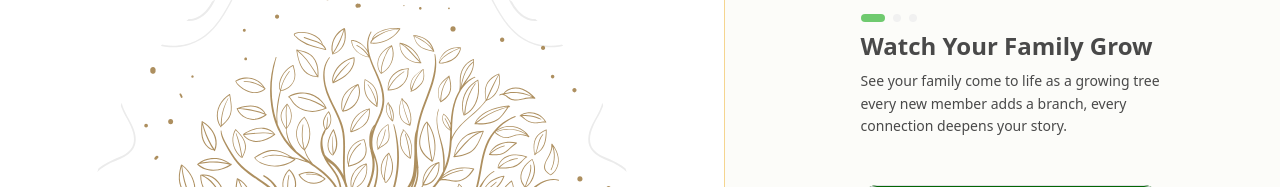
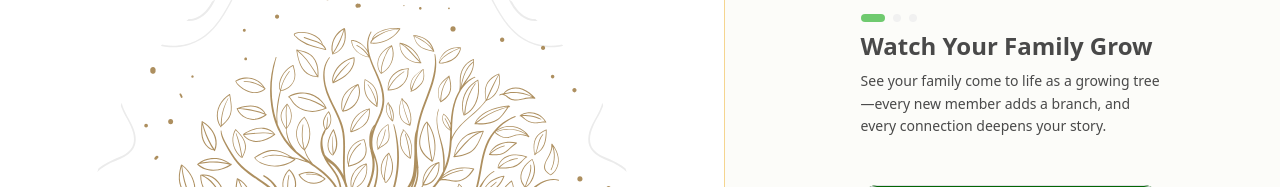
Before and after one commit to Molebi-Inc/Molebi-Frontend, a Vue app: page /welcome in a window 1280 px wide. Shown: the part 230-417 px from the top of the page. Built offline with nearby package versions, Linux system fonts and the light colour scheme; what @tanstack/vue-query, country-list-js, vue3-tour would draw is missing.

Commit message:
Update LandingView.vue descriptions for improved clarity and readability
- Enhanced descriptions in the component configurations to improve user engagement and understanding.
- Adjusted punctuation and phrasing for better flow and coherence in the text.

```diff
--- a/src/views/auth/LandingView.vue
+++ b/src/views/auth/LandingView.vue
@@ -95,7 +95,7 @@ const componentConfigs: Record<ModuleKey, ComponentConfig> = {
     image_url: '/src/assets/svg/tree.svg',
     title: 'Watch Your Family Grow',
     description:
-      'See your family come to life as a growing tree every new member adds a branch, every connection deepens your story.',
+      'See your family come to life as a growing tree—every new member adds a branch, and every connection deepens your story.',
     primary_button_label: 'Next',
     secondary_button_label: 'Skip',
     primary_button_route: { name: 'Guests.LandingView', params: { module: 'connection' } },
@@ -107,7 +107,7 @@ const componentConfigs: Record<ModuleKey, ComponentConfig> = {
     title: 'Stay Rooted, Stay Connected',
     has_back_button: true,
     description:
-      'Discover and preserve the stories, traditions, and values that shape your heritage. Explore your town of origin, share insights, and connect with others who carry the same cultural roots, all in one shared space of belonging.',
+      'Discover and preserve the stories, traditions, and values that shape your heritage. Explore your town of origin, share insights, and connect with others who carry the same cultural roots—all within one shared space of belonging.',
     primary_button_label: 'Next',
     secondary_button_label: 'Skip',
     primary_button_route: { name: 'Guests.LandingView', params: { module: 'vault' } },
@@ -119,7 +119,7 @@ const componentConfigs: Record<ModuleKey, ComponentConfig> = {
     title: 'Protect What Matters Most',
     has_back_button: true,
     description:
-      'Your Vault keeps precious memories, files, and voice notes safe  locked away for your eyes only.With Time Capsules, save messages, photos, or letters to be opened on a special day in the future. Because some moments deserve to wait.',
+      'Your Vault keeps precious memories, files, and voice notes safe—locked away for your eyes only. With Time Capsules, save messages, photos, or letters to be opened on a special day in the future. Because some moments deserve to wait.',
     primary_button_label: "Let's get started",
     secondary_button_label: 'I already have an account',
     primary_button_route: { name: 'Guests.OnboardingSignup', params: { module: 'signup' } },
```
